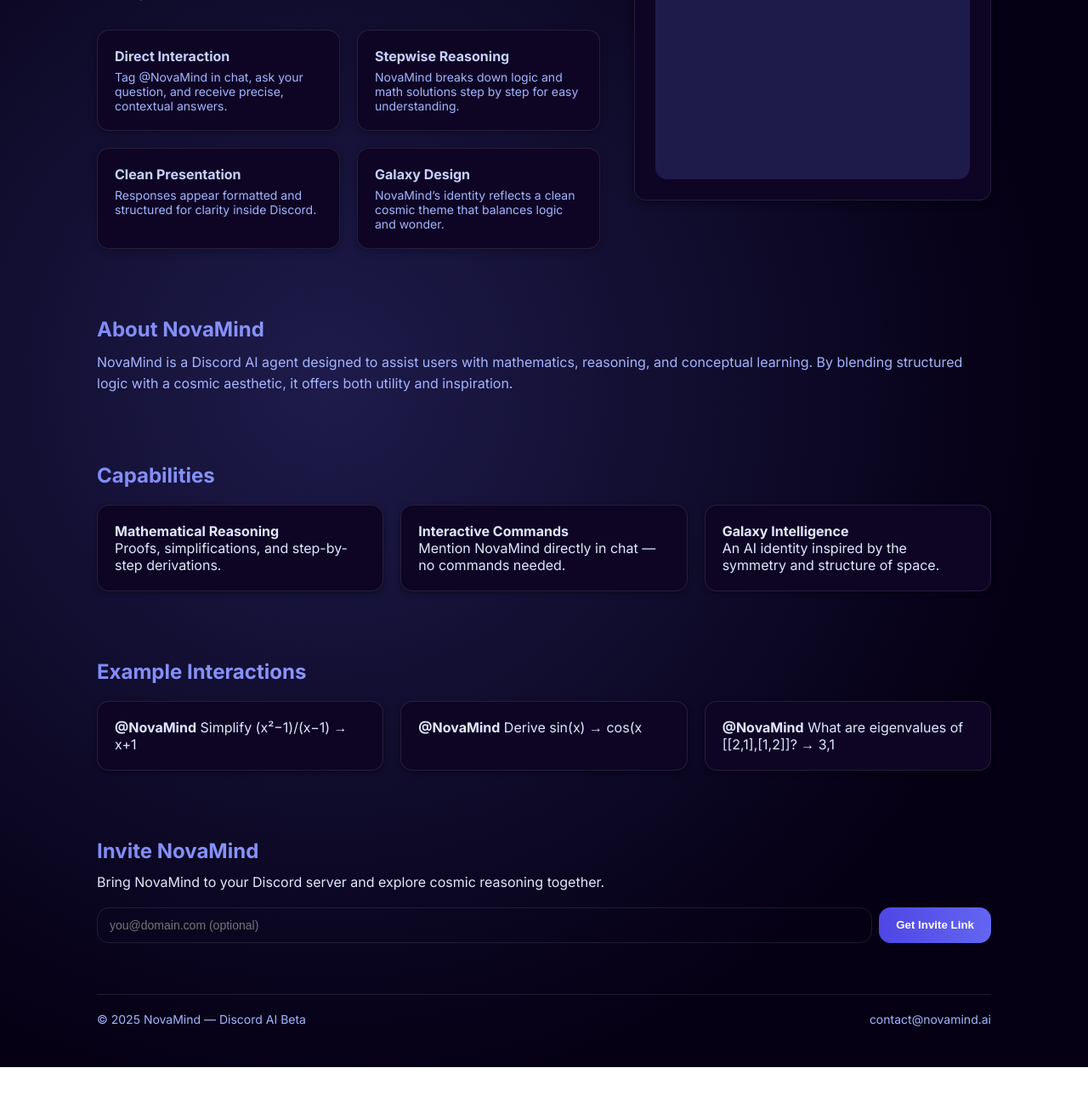
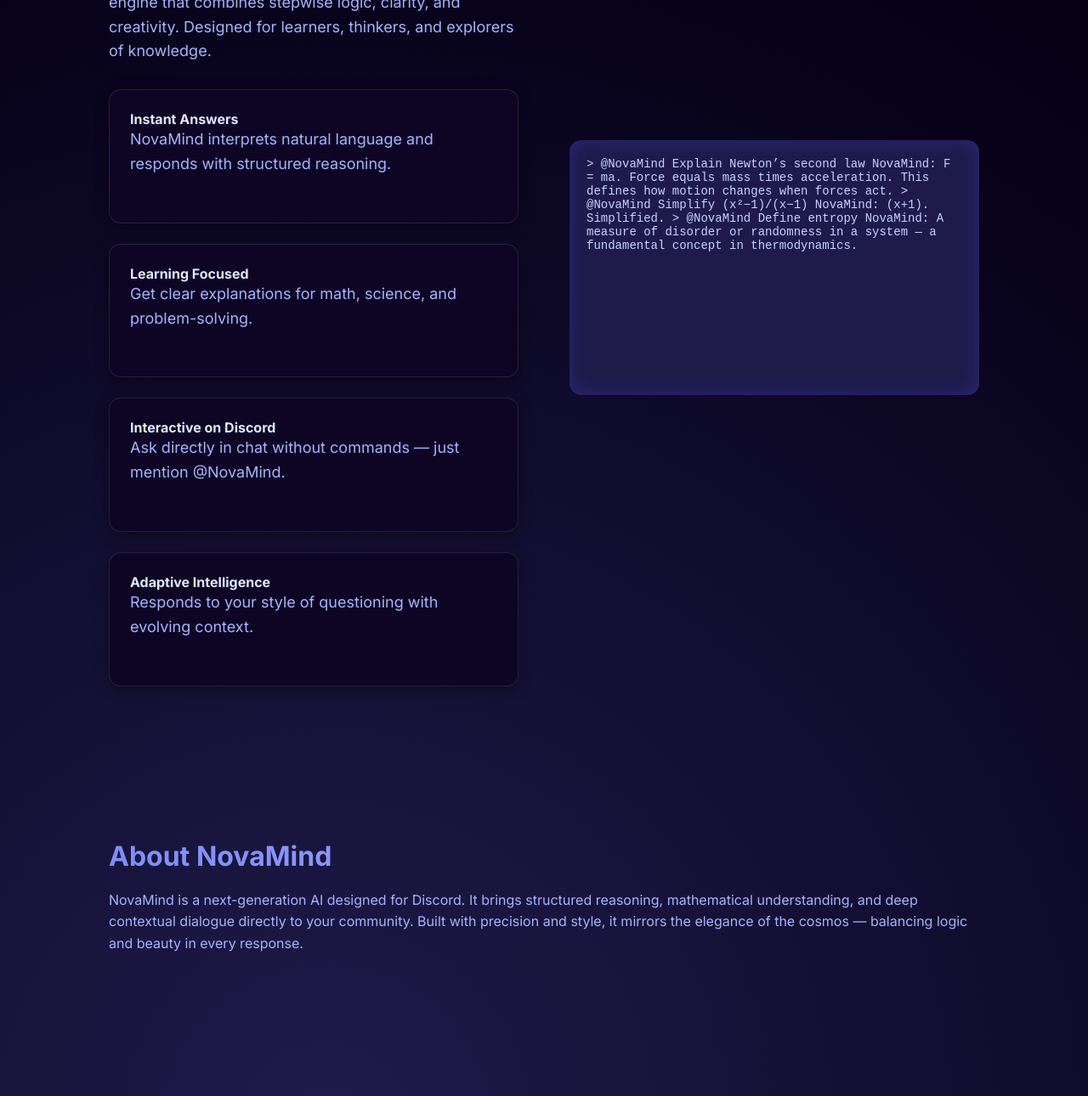
Before and after one commit to HazMax12/novamind, a plain HTML site: page index.html in a window 1280 px wide. Shown: the part 363-1653 px from the top of the page at 85% size. Before the commit the page ends 1619 px from the top, so only its background shows below. Drawn offline with Linux system fonts and the light colour scheme.

Commit message:
Revise title and enhance page layout and styles
Updated the title and improved the styling and layout of the page. Enhanced sections for better clarity and added new features.

```diff
--- a/index.html
+++ b/index.html
@@ -3,154 +3,140 @@
 <head>
   <meta charset="utf-8" />
   <meta name="viewport" content="width=device-width,initial-scale=1" />
-  <title>NovaMind Ai</title>
+  <title>NovaMind Ai — Cosmic Reasoning Assistant</title>
   <meta name="description" content="NovaMind — your intelligent galaxy companion for reasoning, learning, and exploration on Discord." />
-  <link rel="preconnect" href="https://fonts.gstatic.com" crossorigin>
-  <link href="https://fonts.googleapis.com/css2?family=Inter:wght@300;400;500;600;700&display=swap" rel="stylesheet">
+  <link href="https://fonts.googleapis.com/css2?family=Inter:wght@400;500;600;700&display=swap" rel="stylesheet">
   <style>
-    :root{
-      --bg:#050014;
-      --card:#0e0525;
-      --accent1:#4f46e5;
-      --accent2:#6366f1;
-      --text:#e0e7ff;
-      --muted:#a5b4fc;
-      --border:rgba(255,255,255,0.1);
-      --radius:14px;
-      font-family:Inter,system-ui,sans-serif;
-      color:var(--text);
-      scroll-behavior:smooth;
+    :root {
+      --bg: #050014;
+      --card: #0e0525;
+      --accent1: #4f46e5;
+      --accent2: #818cf8;
+      --text: #e0e7ff;
+      --muted: #a5b4fc;
+      --border: rgba(255,255,255,0.1);
+      --radius: 14px;
+      font-family: Inter, system-ui, sans-serif;
+      color: var(--text);
+      scroll-behavior: smooth;
     }
-    *{box-sizing:border-box;margin:0;padding:0}
-    html,body{background:radial-gradient(circle at 30% 50%, #1e1b4b 0%, #050014 70%);min-height:100vh;overflow-x:hidden;}
-    .container{max-width:1100px;margin:0 auto;padding:48px 24px}
+    * {box-sizing: border-box;margin: 0;padding: 0;}
+    html, body {background: radial-gradient(circle at 30% 50%, #1e1b4b 0%, #050014 80%);min-height: 100vh;overflow-x: hidden;}
+    header {display:flex;align-items:center;justify-content:space-between;flex-wrap:wrap;padding:24px 10%;border-bottom:1px solid var(--border);position:sticky;top:0;background:rgba(5,0,20,0.8);backdrop-filter:blur(10px);z-index:10;}
+    .logo {width:56px;height:56px;border-radius:50%;background:radial-gradient(circle,#818cf8 0%,#4f46e5 100%);display:grid;place-items:center;animation:pulse 4s ease-in-out infinite;box-shadow:0 0 20px #4f46e577;}
+    @keyframes pulse {0%,100%{box-shadow:0 0 20px #4f46e533;}50%{box-shadow:0 0 40px #6366f199;}}
+    .brand h1 {font-size:24px;font-weight:700;}
+    nav a {margin-left:20px;text-decoration:none;color:var(--muted);font-weight:500;transition:color 0.3s;}
+    nav a:hover {color:var(--text);}
+    .cta {background:linear-gradient(90deg,var(--accent1),var(--accent2));color:white;padding:10px 18px;border-radius:var(--radius);font-weight:600;text-decoration:none;transition:transform 0.3s ease;}
+    .cta:hover {transform:translateY(-2px);}
 
-    header{display:flex;align-items:center;justify-content:space-between;flex-wrap:wrap;gap:20px;padding-bottom:12px;border-bottom:1px solid var(--border)}
-    .brand{display:flex;align-items:center;gap:14px}
-    .logo{width:52px;height:52px;border-radius:50%;background:radial-gradient(circle,#818cf8 0%,#4f46e5 100%);display:grid;place-items:center;box-shadow:0 0 20px #818cf833;animation:pulse 4s ease-in-out infinite;}
-    .logo svg{width:30px;height:30px;fill:#e0e7ff}
-    @keyframes pulse{0%,100%{box-shadow:0 0 20px #818cf833;}50%{box-shadow:0 0 40px #6366f177;}}
+    .hero {display:grid;grid-template-columns:1fr 1fr;align-items:center;padding:80px 10%;gap:60px;animation:fadeIn 1.2s ease;}
+    @keyframes fadeIn {from{opacity:0;transform:translateY(20px);}to{opacity:1;transform:translateY(0);}}
+    .hero-left h2 {font-size:48px;background:linear-gradient(90deg,#a5b4fc,#818cf8);-webkit-background-clip:text;-webkit-text-fill-color:transparent;margin-bottom:20px;}
+    .hero-left p {color:var(--muted);line-height:1.6;font-size:18px;margin-bottom:30px;}
 
-    .brand-title{font-weight:700;font-size:20px}
-    .brand-sub{font-size:13px;color:var(--muted)}
+    .feature-grid {display:grid;grid-template-columns:repeat(auto-fit,minmax(240px,1fr));gap:24px;}
+    .feature {background:var(--card);padding:24px;border-radius:var(--radius);border:1px solid var(--border);box-shadow:0 4px 16px rgba(0,0,0,0.4);transition:transform 0.3s ease, box-shadow 0.3s ease;}
+    .feature:hover {transform:translateY(-6px);box-shadow:0 6px 24px rgba(99,102,241,0.5);}
 
-    nav a{text-decoration:none;margin-left:20px;color:var(--muted);font-size:14px;transition:color 0.3s}
-    nav a:hover{color:var(--text)}
-    .cta{background:linear-gradient(90deg,var(--accent1),var(--accent2));color:#fff;padding:10px 18px;border-radius:var(--radius);font-weight:600;text-decoration:none;transition:transform 0.3s ease}
-    .cta:hover{transform:translateY(-2px)}
+    .terminal {background:#1e1b4b;border-radius:var(--radius);padding:20px;font-family:ui-monospace,monospace;font-size:14px;color:#c7d2fe;height:300px;overflow:auto;animation:fadeIn 1.8s ease;box-shadow:0 0 20px #4f46e555 inset;}
 
-    .hero{display:grid;grid-template-columns:1fr 420px;gap:40px;align-items:center;margin-top:60px;animation:fadeIn 1s ease}
-    @keyframes fadeIn{from{opacity:0;transform:translateY(20px);}to{opacity:1;transform:translateY(0);}}
-    .hero-left h2{font-size:42px;margin-bottom:16px;background:linear-gradient(90deg,#a5b4fc,#818cf8);-webkit-background-clip:text;-webkit-text-fill-color:transparent}
-    .lead{color:var(--muted);font-size:16px;line-height:1.6;margin-bottom:30px}
+    section {padding:100px 10%;}
+    section h3 {font-size:32px;background:linear-gradient(90deg,#818cf8,#a5b4fc);-webkit-background-clip:text;-webkit-text-fill-color:transparent;margin-bottom:20px;}
+    section p {color:var(--muted);line-height:1.6;}
 
-    .feature-grid{display:grid;grid-template-columns:repeat(auto-fit,minmax(230px,1fr));gap:20px;margin-top:30px}
-    .feature{background:var(--card);padding:20px;border:1px solid var(--border);border-radius:var(--radius);box-shadow:0 2px 10px rgba(0,0,0,0.3);transition:transform 0.3s ease, box-shadow 0.3s ease;}
-    .feature:hover{transform:translateY(-4px);box-shadow:0 4px 20px rgba(99,102,241,0.4)}
-    .feature h4{color:#c7d2fe;margin-bottom:6px;font-size:16px}
-    .feature p{color:var(--muted);font-size:14px}
+    .grid-3 {display:grid;grid-template-columns:repeat(auto-fit,minmax(280px,1fr));gap:24px;margin-top:24px;}
+    .card {background:var(--card);padding:24px;border-radius:var(--radius);border:1px solid var(--border);transition:transform 0.3s ease, box-shadow 0.3s ease;box-shadow:0 4px 10px rgba(0,0,0,0.3);}
+    .card:hover {transform:translateY(-4px);box-shadow:0 6px 18px rgba(99,102,241,0.4);}
 
-    .hero-right{background:var(--card);padding:24px;border-radius:var(--radius);border:1px solid var(--border);box-shadow:0 2px 10px rgba(0,0,0,0.5)}
-    .terminal{background:#1e1b4b;border-radius:var(--radius);padding:16px;font-family:ui-monospace,monospace;font-size:13px;color:#c7d2fe;height:320px;overflow:auto;animation:fadeIn 1.5s ease}
+    .form-row {display:flex;gap:12px;margin-top:20px;flex-wrap:wrap;}
+    .input {flex:1;padding:14px 16px;border-radius:var(--radius);border:1px solid var(--border);background:rgba(255,255,255,0.05);color:var(--text);font-size:15px;}
+    .btn-primary {padding:14px 20px;border:none;border-radius:var(--radius);background:linear-gradient(90deg,var(--accent1),var(--accent2));color:#fff;font-weight:600;cursor:pointer;transition:transform 0.3s ease;}
+    .btn-primary:hover {transform:translateY(-2px);}
 
-    section{margin-top:80px;scroll-margin-top:80px}
-    section h3{margin-bottom:12px;font-size:24px;background:linear-gradient(90deg,#818cf8,#a5b4fc);-webkit-background-clip:text;-webkit-text-fill-color:transparent}
-    .grid-3{display:grid;grid-template-columns:repeat(auto-fit,minmax(300px,1fr));gap:20px;margin-top:20px}
-    .card{background:var(--card);padding:20px;border-radius:var(--radius);border:1px solid var(--border);box-shadow:0 2px 6px rgba(0,0,0,0.4);transition:transform 0.3s ease, box-shadow 0.3s ease}
-    .card:hover{transform:translateY(-3px);box-shadow:0 4px 14px rgba(99,102,241,0.4)}
+    footer {padding:40px 10%;border-top:1px solid var(--border);text-align:center;color:var(--muted);font-size:14px;}
+    .footer-links a {color:var(--muted);margin:0 10px;text-decoration:none;}
+    .footer-links a:hover {color:var(--text);}
 
-    .form-row{display:flex;gap:8px;margin-top:20px;flex-wrap:wrap}
-    .input{flex:1;padding:12px 14px;border-radius:var(--radius);border:1px solid var(--border);background:transparent;color:var(--text);font-size:14px}
-    .btn-primary{padding:12px 20px;border:none;border-radius:var(--radius);background:linear-gradient(90deg,var(--accent1),var(--accent2));color:#fff;font-weight:600;cursor:pointer;transition:transform 0.3s ease}
-    .btn-primary:hover{transform:translateY(-2px)}
-
-    footer{margin-top:60px;padding-top:20px;border-top:1px solid var(--border);color:var(--muted);font-size:14px;display:flex;justify-content:space-between;flex-wrap:wrap;gap:12px}
-
-    @media(max-width:900px){.hero{grid-template-columns:1fr}}
+    @media(max-width:900px){.hero{grid-template-columns:1fr;text-align:center;}}
   </style>
 </head>
 <body>
-  <div class="container">
   <header>
     <div class="brand">
-        <div class="logo" aria-hidden>
-          <svg viewBox="0 0 24 24"><path d="M12 3l1.76 5.26H19l-4.4 3.2 1.7 5.27L12 13.5 7.7 16.7l1.7-5.27L5 8.26h5.24L12 3z"/></svg>
-        </div>
-        <div>
-          <h1 class="brand-title">NovaMind <span style="color:#818cf8;font-size:14px;font-weight:500">Ai</span></h1>
-          <p class="brand-sub">Your galaxy companion for reasoning, learning, and exploration on Discord.</p>
-        </div>
+      <div class="logo"><svg viewBox="0 0 24 24" fill="none" xmlns="http://www.w3.org/2000/svg"><path fill="#e0e7ff" d="M12 3l1.76 5.26H19l-4.4 3.2 1.7 5.27L12 13.5 7.7 16.7l1.7-5.27L5 8.26h5.24L12 3z"/></svg></div>
     </div>
     <nav>
       <a href="#about">About</a>
       <a href="#features">Features</a>
       <a href="#examples">Examples</a>
-        <a class="cta" href="#join">Invite NovaMind</a>
+      <a href="#community">Community</a>
+      <a href="#join" class="cta">Invite NovaMind</a>
     </nav>
   </header>
 
-    <main class="hero">
+  <section class="hero">
     <div class="hero-left">
       <h2>Ask. Learn. Evolve — with NovaMind.</h2>
-        <p class="lead">Mention <strong>@NovaMind</strong> in Discord and ask any question. NovaMind responds with structured reasoning, mathematical insight, and educational clarity — all within your chat.</p>
+      <p>Mention <strong>@NovaMind</strong> in Discord to access a reasoning engine that combines stepwise logic, clarity, and creativity. Designed for learners, thinkers, and explorers of knowledge.</p>
       <div class="feature-grid">
-          <div class="feature">
-            <h4>Direct Interaction</h4>
-            <p>Tag @NovaMind in chat, ask your question, and receive precise, contextual answers.</p>
-          </div>
-          <div class="feature">
-            <h4>Stepwise Reasoning</h4>
-            <p>NovaMind breaks down logic and math solutions step by step for easy understanding.</p>
-          </div>
-          <div class="feature">
-            <h4>Clean Presentation</h4>
-            <p>Responses appear formatted and structured for clarity inside Discord.</p>
-          </div>
-          <div class="feature">
-            <h4>Galaxy Design</h4>
-            <p>NovaMind’s identity reflects a clean cosmic theme that balances logic and wonder.</p>
-          </div>
+        <div class="feature"><h4>Instant Answers</h4><p>NovaMind interprets natural language and responds with structured reasoning.</p></div>
+        <div class="feature"><h4>Learning Focused</h4><p>Get clear explanations for math, science, and problem-solving.</p></div>
+        <div class="feature"><h4>Interactive on Discord</h4><p>Ask directly in chat without commands — just mention @NovaMind.</p></div>
+        <div class="feature"><h4>Adaptive Intelligence</h4><p>Responds to your style of questioning with evolving context.</p></div>
       </div>
     </div>
     <div class="hero-right">
       <div class="terminal">
-&gt; @NovaMind What’s the derivative of sin(x)?
+&gt; @NovaMind Explain Newton’s second law
 
-NovaMind: The derivative of sin(x) is cos(x).
+NovaMind: F = ma. Force equals mass times acceleration. This defines how motion changes when forces act.
 
-&gt; @NovaMind Prove the sum of first n numbers.
+&gt; @NovaMind Simplify (x²−1)/(x−1)
 
-NovaMind: Proven by induction: n(n+1)/2 ✓
+NovaMind: (x+1). Simplified.
+
+&gt; @NovaMind Define entropy
+
+NovaMind: A measure of disorder or randomness in a system — a fundamental concept in thermodynamics.
       </div>
     </div>
-    </main>
+  </section>
 
   <section id="about">
     <h3>About NovaMind</h3>
-      <p class="lead">NovaMind is a Discord AI agent designed to assist users with mathematics, reasoning, and conceptual learning. By blending structured logic with a cosmic aesthetic, it offers both utility and inspiration.</p>
+    <p>NovaMind is a next-generation AI designed for Discord. It brings structured reasoning, mathematical understanding, and deep contextual dialogue directly to your community. Built with precision and style, it mirrors the elegance of the cosmos — balancing logic and beauty in every response.</p>
   </section>
 
   <section id="features">
     <h3>Capabilities</h3>
     <div class="grid-3">
-        <div class="card"><h4>Mathematical Reasoning</h4><p>Proofs, simplifications, and step-by-step derivations.</p></div>
-        <div class="card"><h4>Interactive Commands</h4><p>Mention NovaMind directly in chat — no commands needed.</p></div>
-        <div class="card"><h4>Galaxy Intelligence</h4><p>An AI identity inspired by the symmetry and structure of space.</p></div>
+      <div class="card"><h4>Mathematical Mastery</h4><p>NovaMind handles proofs, derivatives, algebraic transformations, and symbolic logic with precision.</p></div>
+      <div class="card"><h4>Conversational Reasoning</h4><p>Engage in structured dialogue where reasoning is transparent and adaptive.</p></div>
+      <div class="card"><h4>Knowledge Expansion</h4><p>Explain complex topics from physics to philosophy in clear, educational form.</p></div>
+      <div class="card"><h4>Collaborative Learning</h4><p>Perfect for study groups, classrooms, or any server that values exploration.</p></div>
+      <div class="card"><h4>Cosmic Aesthetic</h4><p>Built with a theme inspired by galaxies, symmetry, and the wonder of discovery.</p></div>
     </div>
   </section>
 
   <section id="examples">
     <h3>Example Interactions</h3>
     <div class="grid-3">
-        <div class="card"><strong>@NovaMind</strong> Simplify (x²−1)/(x−1) → x+1</div>
-        <div class="card"><strong>@NovaMind</strong> Derive sin(x) → cos(x</div>
-        <div class="card"><strong>@NovaMind</strong> What are eigenvalues of [[2,1],[1,2]]? → 3,1</div>
+      <div class="card"><strong>@NovaMind</strong> Differentiate tan(x) → sec²(x)</div>
+      <div class="card"><strong>@NovaMind</strong> Explain why 0! = 1 → Defined by combinatorial logic</div>
+      <div class="card"><strong>@NovaMind</strong> What are eigenvectors? → Vectors unchanged in direction under transformation</div>
     </div>
+  </section>
+
+  <section id="community">
+    <h3>Community & Support</h3>
+    <p>Join the NovaMind community on Discord to share discoveries, feature requests, and challenges. Collaborate with other learners and educators exploring AI-powered reasoning. Regular updates introduce new cognitive tools, visualization modes, and themed expansions.</p>
   </section>
 
   <section id="join">
     <h3>Invite NovaMind</h3>
-      <p>Bring NovaMind to your Discord server and explore cosmic reasoning together.</p>
+    <p>Bring NovaMind to your server and explore structured intelligence together.</p>
     <form onsubmit="return handleForm(event)">
       <div class="form-row">
         <input class="input" id="email" type="email" placeholder="you@domain.com (optional)" />
@@ -161,17 +147,27 @@ NovaMind: Proven by induction: n(n+1)/2 ✓
 
   <footer>
     <div>© 2025 NovaMind — Discord AI Beta</div>
-      <a href="mailto:contact@novamind.ai" style="color:var(--muted);text-decoration:none">contact@novamind.ai</a>
+    <div class="footer-links">
+      <a href="#about">About</a>
+      <a href="#features">Features</a>
+      <a href="#examples">Examples</a>
+      <a href="mailto:contact@novamind.ai">Contact</a>
+    </div>
   </footer>
-  </div>
 
   <script>
-    // Removed typing animation. Static title only.
-    document.title = 'NovaMind Ai';
+    document.querySelectorAll('nav a, .footer-links a').forEach(anchor => {
+      anchor.addEventListener('click', e => {
+        if(anchor.getAttribute('href').startsWith('#')){
+          e.preventDefault();
+          document.querySelector(anchor.getAttribute('href')).scrollIntoView({behavior:'smooth'});
+        }
+      });
+    });
 
     function handleForm(e){
       e.preventDefault();
-      window.open('https://discord.com/oauth2/authorize?client_id=1429838710630776924&permissions=8&integration_type=0&scope=bot','_blank');
+      window.open('https://discord.com/oauth2/authorize?client_id=1429838710630776924&permissions=8&scope=bot','_blank');
       return false;
     }
   </script>
```
Lines whose indentation alone changed are shown as unchanged.
